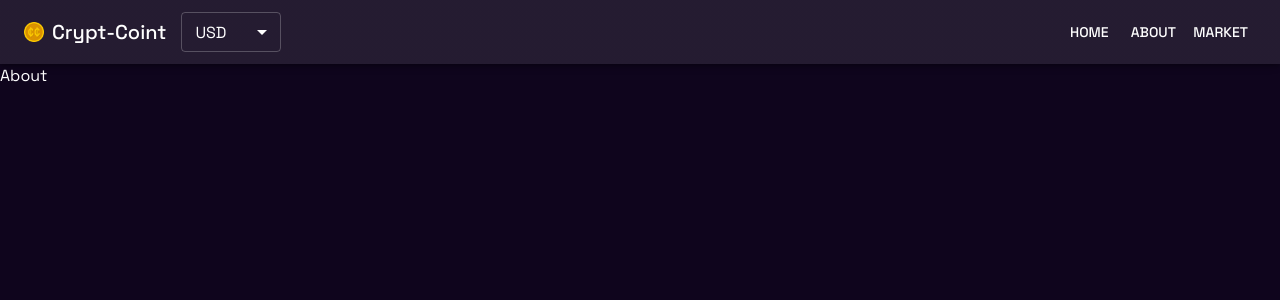
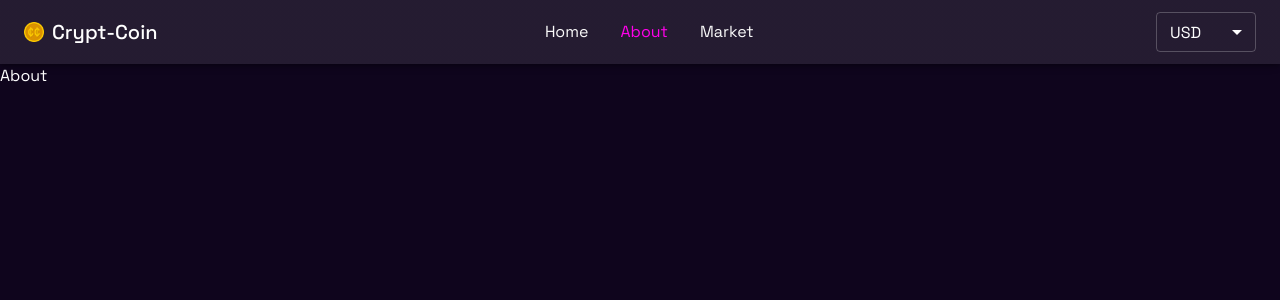
Before and after one commit to Antholem/Crypt-Coin, a React (Create React App) app: page /about in a window 1280 px wide. Shown: the top 300 px of the page. Built offline with nearby package versions, Linux system fonts and the light colour scheme.

Commit message:
Refactor

```diff
--- a/src/components/NavBar.js
+++ b/src/components/NavBar.js
@@ -13,11 +13,11 @@ import ListItemText from '@mui/material/ListItemText';
 import MenuIcon from '@mui/icons-material/Menu';
 import Toolbar from '@mui/material/Toolbar';
 import Typography from '@mui/material/Typography';
-import Button from '@mui/material/Button';
 import Logo from '../logo.png'
 import { Link, useLocation } from 'react-router-dom';
-import { FormControl, InputLabel, MenuItem, Select, CardMedia } from '@mui/material';
+import { MenuItem, Select, CardMedia } from '@mui/material';
 import useStore from '../store';
+import { grey } from '@mui/material/colors';
 
 const drawerWidth = '100%';
 
@@ -57,7 +57,7 @@ function NavBar(props) {
     const drawer = (
         <Box onClick={handleDrawerToggle} sx={{ textAlign: 'center' }}>
             <Typography variant="h6" sx={{ my: 2 }}>
-                Crypt-Coint
+                Crypt-Coin
             </Typography>
             <Divider />
             <List>
@@ -97,11 +97,40 @@ function NavBar(props) {
                     <Typography
                         variant="h6"
                         component="div"
-                        sx={{ display: { xs: 'none', sm: 'block' } }}
+                        sx={{ flexGrow: 1 }}
                     >
 
-                        Crypt-Coint
+                        Crypt-Coin
                     </Typography>
+                    <Box sx={{ display: { xs: 'none', sm: 'block' }, flexGrow: 1 }}>
+                        {navItems.map((item) => (
+                            <Typography
+                                sx={{
+                                    cursor: 'pointer',
+                                    textDecoration: 'none',
+                                    mx: 2,
+                                    transition: '0.5s',
+                                    color:
+                                        item.path === path ||
+                                            (item.path === '/market' && path === '/market/') ||
+                                            (item.path === '/market' && path.startsWith('/market/'))
+                                            ? '#ff00ea' // Highlight specific links based on path value
+                                            : grey[50],
+                                    '&:hover': {
+                                        color: '#ff00ea',
+                                    },
+                                }}
+                                variant="body1"
+                                key={item.page}
+                                component={Link}
+                                to={item.path}
+                                selected={item.path === path}
+                            >
+                                {item.page}
+                            </Typography>
+                        ))}
+
+                    </Box>
                     <Select
                         variant="outlined"
                         labelId="demo-simple-select-label"
@@ -117,22 +146,6 @@ function NavBar(props) {
                             </MenuItem>
                         ))}
                     </Select>
-                    <Box  sx={{ flexGrow: 1}}>
-
-                    </Box>
-                    <Box sx={{ display: { xs: 'none', sm: 'block' } }}>
-                        {navItems.map((item) => (
-                            <Button
-                                key={item.page}
-                                sx={{ color: '#fff' }}
-                                component={Link}
-                                to={item.path}
-                                selected={item.path === path}
-                            >
-                                {item.page}
-                            </Button>
-                        ))}
-                    </Box>
                 </Toolbar>
             </AppBar>
             <Box component="nav">
--- a/src/pages/Market.js
+++ b/src/pages/Market.js
@@ -119,11 +119,11 @@ export default function CustomPaginationActionsTable() {
     }, [currency]);
 
     return (
-        <Box sx={{p: 3}}>
+        <Box sx={{ p: 3 }}>
             <Stack direction='column' spacing={2}>
                 <Box>
-                    <Typography sx={{textAlign: 'center'}} variant='h4'>
-                        {isMobile ? 'Market Update' : 'Cryptocurrency Prices by Market Cap'}
+                    <Typography sx={{ textAlign: 'center' }} variant='h4'>
+                        Market Update
                     </Typography>
                 </Box>
                 <Box sx={{ display: 'flex', flexDirection: 'column', alignItems: 'flex-end' }}>
@@ -166,7 +166,19 @@ export default function CustomPaginationActionsTable() {
                                                         </Stack>
                                                     </Box>
                                                     <Box>
-                                                        {isMobile ? coin.symbol.toUpperCase() : coin.name}
+                                                        {isMobile ? (
+                                                            coin.symbol.toUpperCase()
+                                                        ) : (
+                                                            <Stack direction="row" alignItems='center'>
+                                                                <Box>
+                                                                    {coin.name}
+                                                                    <Typography pl={2} variant='caption' color='text.secondary'>
+                                                                        {coin.symbol.toUpperCase()}
+                                                                    </Typography>
+                                                                </Box>
+                                                            </Stack>
+                                                        )
+                                                        }
                                                     </Box>
                                                 </Stack>
                                             </TableCell>
@@ -174,13 +186,13 @@ export default function CustomPaginationActionsTable() {
                                                 {currencySymbol}{coin.current_price.toLocaleString(undefined, { minimumFractionDigits: 2, maximumFractionDigits: 2 })}
                                             </TableCell>
                                             <TableCell align="right">
-                                                <Box sx={{ color: coin.price_change_percentage_24h < 0 ? red[700] : green[500] }}>
+                                                <Box sx={{ color: coin.price_change_percentage_24h < 0 ? red[500] : green[400] }}>
                                                     {isMobile ? (
-                                                        <React.Fragment>
+                                                        <Fragment>
                                                             {coin.price_change_percentage_24h.toFixed(1)}%
-                                                        </React.Fragment>
+                                                        </Fragment>
                                                     ) : (
-                                                        <React.Fragment>
+                                                        <Fragment>
                                                             {coin.price_change_percentage_24h < 0 ? (
                                                                 <Stack direction="row" justifyContent='flex-end' alignItems='center' spacing={1}>
                                                                     <Box>
@@ -200,7 +212,7 @@ export default function CustomPaginationActionsTable() {
                                                                     </Box>
                                                                 </Stack>
                                                             )}
-                                                        </React.Fragment>
+                                                        </Fragment>
                                                     )}
                                                 </Box>
                                             </TableCell>
@@ -224,8 +236,10 @@ export default function CustomPaginationActionsTable() {
                             </TableBody>
                         </Table>
                     </TableContainer>
+                </Box>
+            </Stack>
             <TablePagination
-                        sx={{ border: 'none', mt: 2 }}
+                sx={{ border: 'none', mt: 2, display: 'flex', justifyContent: { xs: 'center', md: 'flex-end' } }}
                 rowsPerPageOptions={[]}
                 colSpan={5}
                 count={coins.length}
@@ -235,7 +249,5 @@ export default function CustomPaginationActionsTable() {
                 ActionsComponent={TablePaginationActions}
             />
         </Box>
-            </Stack>
-        </Box>
     );
 }
```
Also changed, not shown: package.json (+4 -5 lines), src/App.js (line endings or trailing spaces), 2 other files (tests, documents, lock files or other folders). Lines whose indentation alone changed are shown as unchanged.
